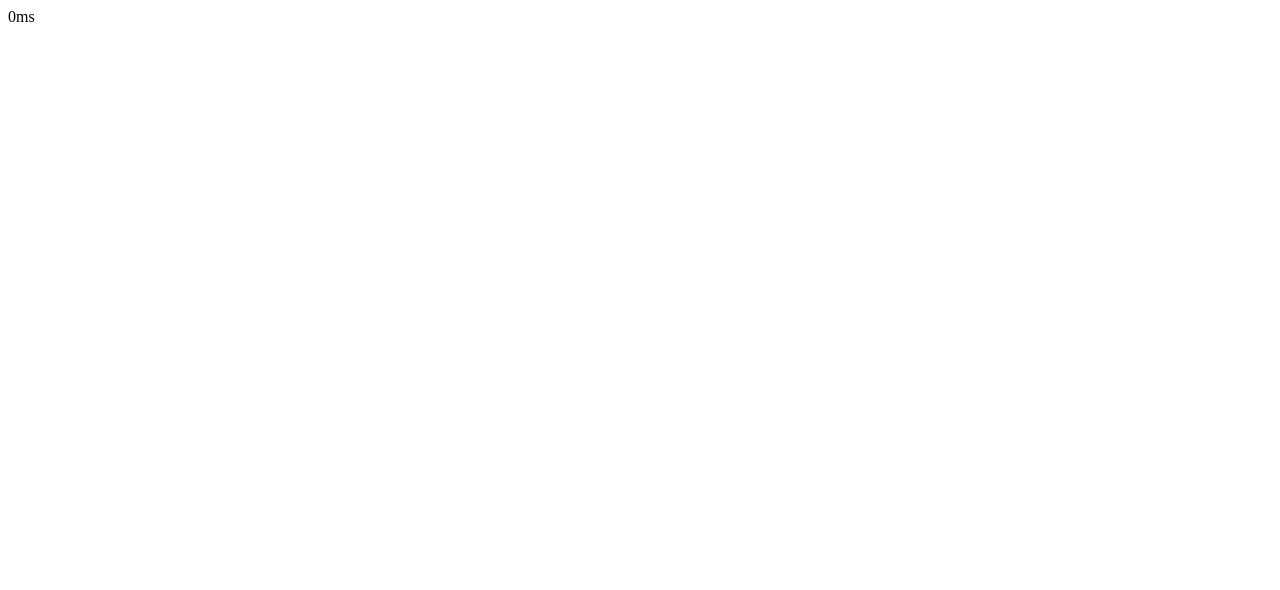
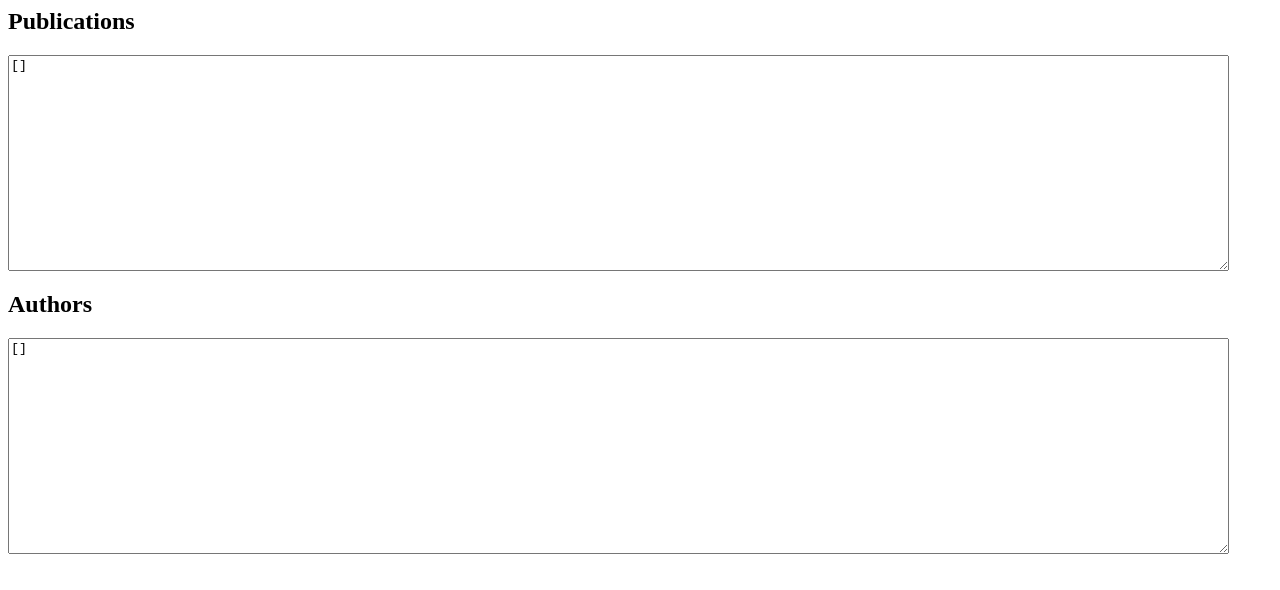
Before and after one commit to wilkoer/pubdb_to_json_converter, a website: page index.html in a window 1280 px wide. Drawn offline with Linux system fonts and the light colour scheme.

Commit message:
modified main.js and index.html
- html structure

```diff
--- a/index.html
+++ b/index.html
@@ -11,6 +11,16 @@
 	</head>
 	<body>
 		<img src="assets/loading.gif" style="position: relative; display: block; top: 40%; margin: 0 auto;" alt="loading">
-		<span></span>
+
+		<h2 style="display: none;">Publications</h2>
+		<textarea style="display: none;" id="publications" rows="14" cols="150">
+			<!-- Publications JSON -->
+		</textarea>
+
+		<h2 style="display: none;">Authors</h2>
+		<textarea style="display: none;" id="authors" rows="14" cols="150">
+			<!-- Authors JSON -->
+		</textarea>
+
 	</body>
 </html>
--- a/main.js
+++ b/main.js
@@ -16,12 +16,13 @@ $(document).ready(function() {
 
 			converter.buildAuthorJSON(pubData, function(authorData) {
 				authorsJSON = authorData;
-				console.log(JSON.stringify(authorsJSON));
+				//console.log(JSON.stringify(authorsJSON));
 
+				$('#publications').val(JSON.stringify(publicationsJSON)).show();
+				$('#authors').val(JSON.stringify(authorsJSON)).show();
+				$('h2').show();
 
 				$('img').hide();
-				$('span').text(new Date() - start + "ms");
-
 			});
 		});
 	});
```
